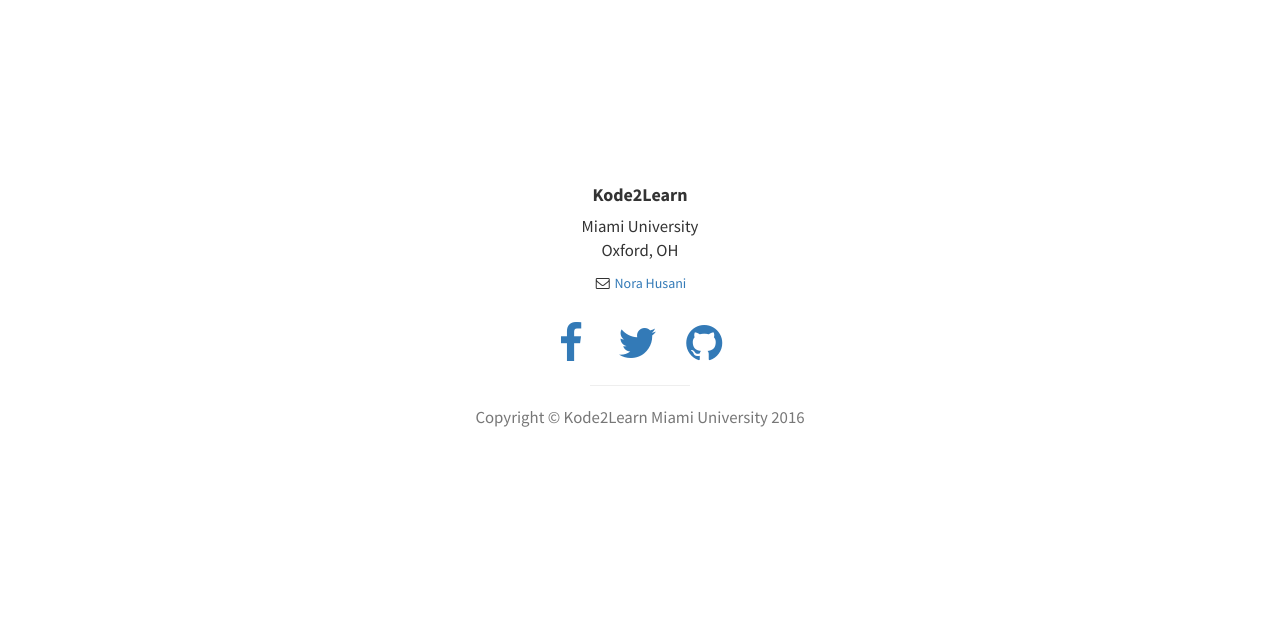
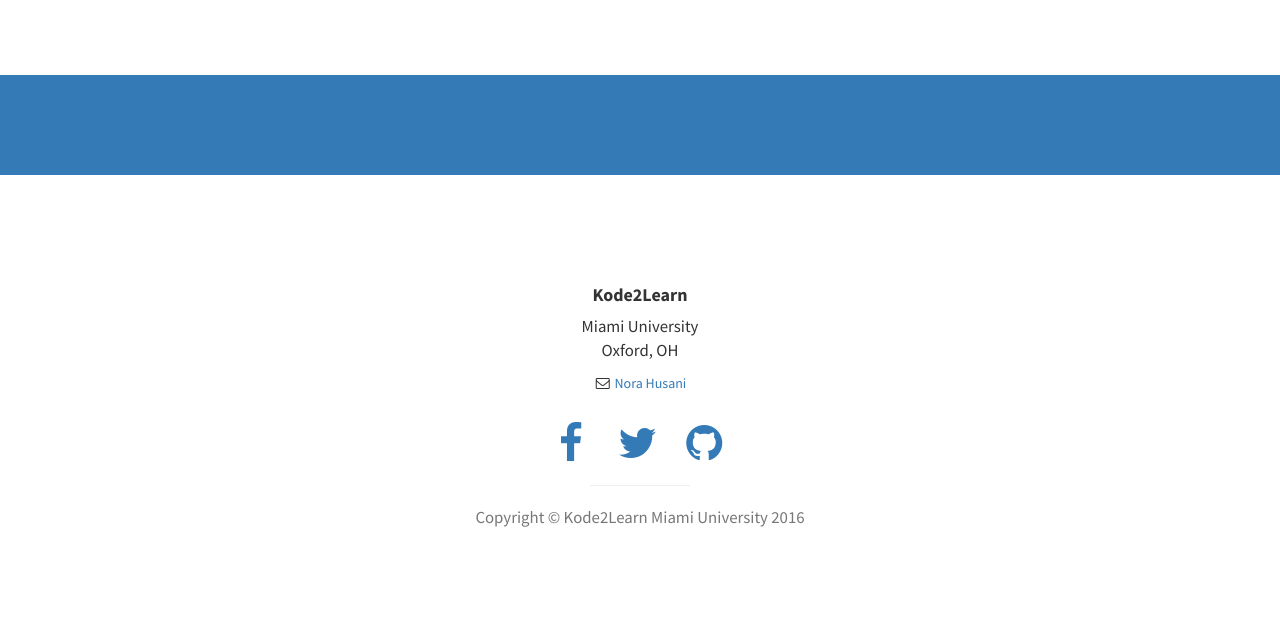
Before and after one commit to mdepero/kode2learn, a Jekyll site: the page built from index.html, in a window 1280 px wide. Shown: the part 3735-4375 px from the top of the page. Built offline with Jekyll 4.4.1, drawn with Linux system fonts in a browser that asks for light colours; before the commit the page ends 4275 px from its top, so only the background shows below that.

Commit message:
building site

```diff
--- a/index.html
+++ b/index.html
@@ -197,6 +197,12 @@
         <!-- /.container -->
     </section>
 
+
+    <!-- blank section -->
+    <section id="spacer" class="contact bg-primary">
+
+    </section>
+
     <!-- Map
     <section id="contact" class="map">
         <iframe width="100%" height="100%" frameborder="0" scrolling="no" marginheight="0" marginwidth="0" src="https://maps.google.com/maps?f=q&amp;source=s_q&amp;hl=en&amp;geocode=&amp;q=Twitter,+Inc.,+Market+Street,+San+Francisco,+CA&amp;aq=0&amp;oq=twitter&amp;sll=28.659344,-81.187888&amp;sspn=0.128789,0.264187&amp;ie=UTF8&amp;hq=Twitter,+Inc.,+Market+Street,+San+Francisco,+CA&amp;t=m&amp;z=15&amp;iwloc=A&amp;output=embed"></iframe>
```
